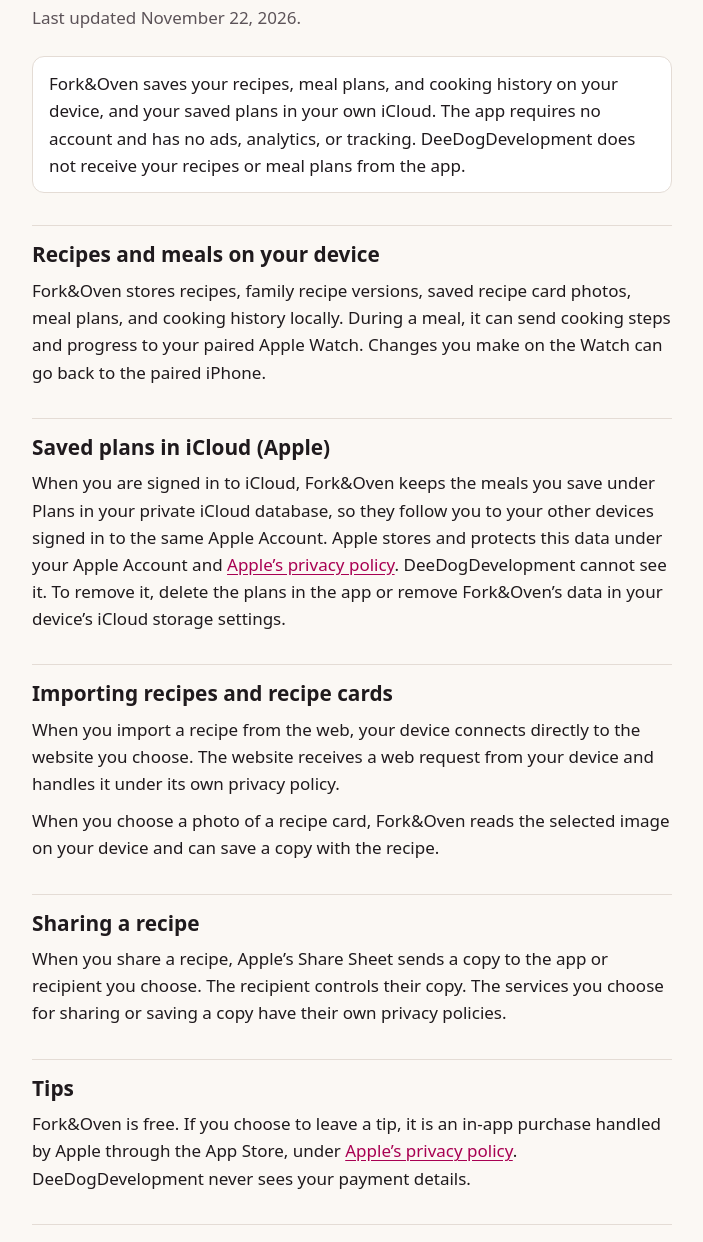
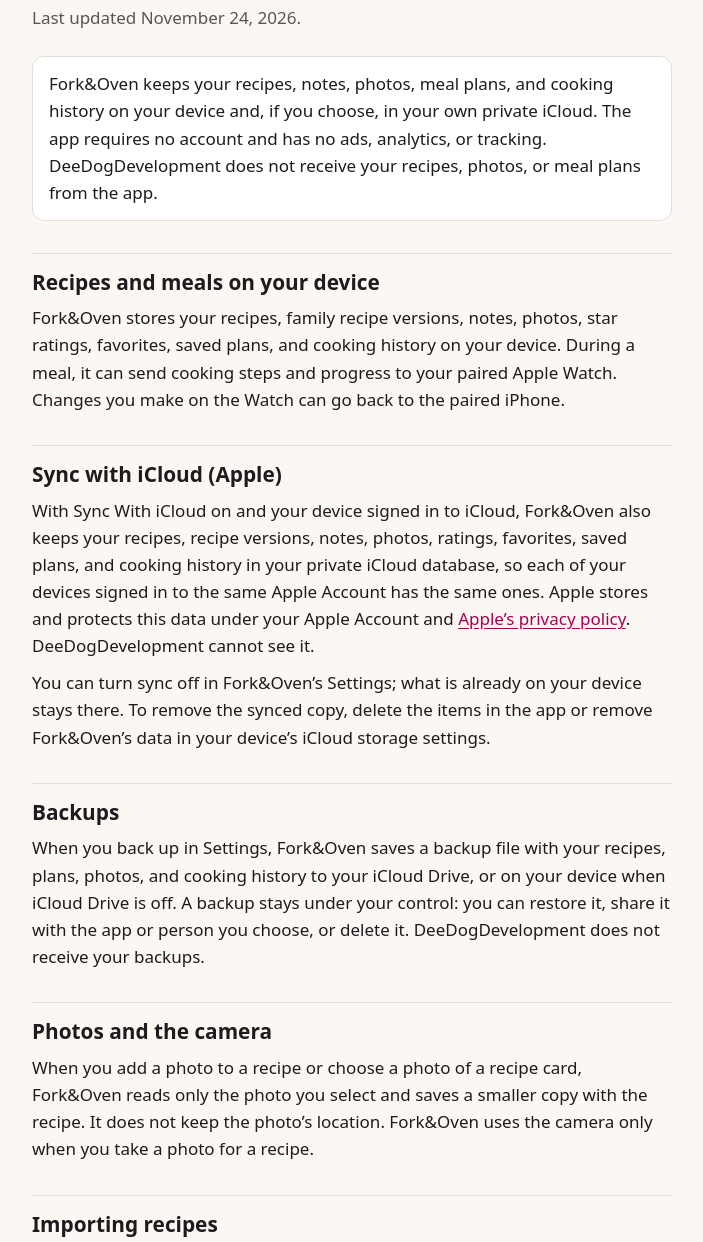
Before and after one commit to jmurff/jmurff.github.io, a plain HTML site: page fork-and-oven/privacy.html in a window 1280 px wide. Shown: the part 138-1380 px from the top of the page, without its empty margins (288-991 px from the left). Drawn offline with Linux system fonts and the light colour scheme.

Commit message:
Cover Fork&Oven's iCloud sync, backups, photos and camera in its privacy policy

```diff
--- a/fork-and-oven/privacy.html
+++ b/fork-and-oven/privacy.html
@@ -5,7 +5,7 @@
 <meta name="viewport" content="width=device-width, initial-scale=1">
 <meta name="color-scheme" content="light dark">
 <title>Fork&amp;Oven Privacy Policy</title>
-<meta name="description" content="How Fork&amp;Oven handles your recipes, meal plans, cooking history, recipe imports, sharing, Apple Watch, and support email.">
+<meta name="description" content="How Fork&amp;Oven handles your recipes, photos, meal plans, cooking history, iCloud sync, backups, recipe imports, sharing, Apple Watch, and support email.">
 <link rel="icon" href="../assets/favicon.png">
 <link rel="stylesheet" href="../assets/site.css">
 </head>
@@ -16,24 +16,30 @@
 </div></header>
 <main id="content" class="prose">
   <h1>Fork&amp;Oven Privacy Policy</h1>
-  <p class="meta">Last updated <time datetime="2026-11-22">November 22, 2026</time>.</p>
+  <p class="meta">Last updated <time datetime="2026-11-24">November 24, 2026</time>.</p>
 
   <div class="card">
-    <p>Fork&amp;Oven saves your recipes, meal plans, and cooking history on your device, and your saved plans in your own iCloud. The app requires no account and has no ads, analytics, or tracking. DeeDogDevelopment does not receive your recipes or meal plans from the app.</p>
+    <p>Fork&amp;Oven keeps your recipes, notes, photos, meal plans, and cooking history on your device and, if you choose, in your own private iCloud. The app requires no account and has no ads, analytics, or tracking. DeeDogDevelopment does not receive your recipes, photos, or meal plans from the app.</p>
   </div>
 
   <h2>Recipes and meals on your device</h2>
-  <p>Fork&amp;Oven stores recipes, family recipe versions, saved recipe card photos, meal plans, and cooking history locally. During a meal, it can send cooking steps and progress to your paired Apple Watch. Changes you make on the Watch can go back to the paired iPhone.</p>
+  <p>Fork&amp;Oven stores your recipes, family recipe versions, notes, photos, star ratings, favorites, saved plans, and cooking history on your device. During a meal, it can send cooking steps and progress to your paired Apple Watch. Changes you make on the Watch can go back to the paired iPhone.</p>
 
-  <h2>Saved plans in iCloud (Apple)</h2>
-  <p>When you are signed in to iCloud, Fork&amp;Oven keeps the meals you save under Plans in your private iCloud database, so they follow you to your other devices signed in to the same Apple Account. Apple stores and protects this data under your Apple Account and <a href="https://www.apple.com/legal/privacy/">Apple’s privacy policy</a>. DeeDogDevelopment cannot see it. To remove it, delete the plans in the app or remove Fork&amp;Oven’s data in your device’s iCloud storage settings.</p>
+  <h2>Sync with iCloud (Apple)</h2>
+  <p>With Sync With iCloud on and your device signed in to iCloud, Fork&amp;Oven also keeps your recipes, recipe versions, notes, photos, ratings, favorites, saved plans, and cooking history in your private iCloud database, so each of your devices signed in to the same Apple Account has the same ones. Apple stores and protects this data under your Apple Account and <a href="https://www.apple.com/legal/privacy/">Apple’s privacy policy</a>. DeeDogDevelopment cannot see it.</p>
+  <p>You can turn sync off in Fork&amp;Oven’s Settings; what is already on your device stays there. To remove the synced copy, delete the items in the app or remove Fork&amp;Oven’s data in your device’s iCloud storage settings.</p>
 
-  <h2>Importing recipes and recipe cards</h2>
+  <h2>Backups</h2>
+  <p>When you back up in Settings, Fork&amp;Oven saves a backup file with your recipes, plans, photos, and cooking history to your iCloud Drive, or on your device when iCloud Drive is off. A backup stays under your control: you can restore it, share it with the app or person you choose, or delete it. DeeDogDevelopment does not receive your backups.</p>
+
+  <h2>Photos and the camera</h2>
+  <p>When you add a photo to a recipe or choose a photo of a recipe card, Fork&amp;Oven reads only the photo you select and saves a smaller copy with the recipe. It does not keep the photo’s location. Fork&amp;Oven uses the camera only when you take a photo for a recipe.</p>
+
+  <h2>Importing recipes</h2>
   <p>When you import a recipe from the web, your device connects directly to the website you choose. The website receives a web request from your device and handles it under its own privacy policy.</p>
-  <p>When you choose a photo of a recipe card, Fork&amp;Oven reads the selected image on your device and can save a copy with the recipe.</p>
 
-  <h2>Sharing a recipe</h2>
-  <p>When you share a recipe, Apple’s Share Sheet sends a copy to the app or recipient you choose. The recipient controls their copy. The services you choose for sharing or saving a copy have their own privacy policies.</p>
+  <h2>Sharing recipes and plans</h2>
+  <p>When you share a recipe, a plan, or a backup, Apple’s Share Sheet sends a copy to the app or recipient you choose. The recipient controls their copy. The services you choose for sharing or saving a copy have their own privacy policies.</p>
 
   <h2>Tips</h2>
   <p>Fork&amp;Oven is free. If you choose to leave a tip, it is an in-app purchase handled by Apple through the App Store, under <a href="https://www.apple.com/legal/privacy/">Apple’s privacy policy</a>. DeeDogDevelopment never sees your payment details.</p>
```
